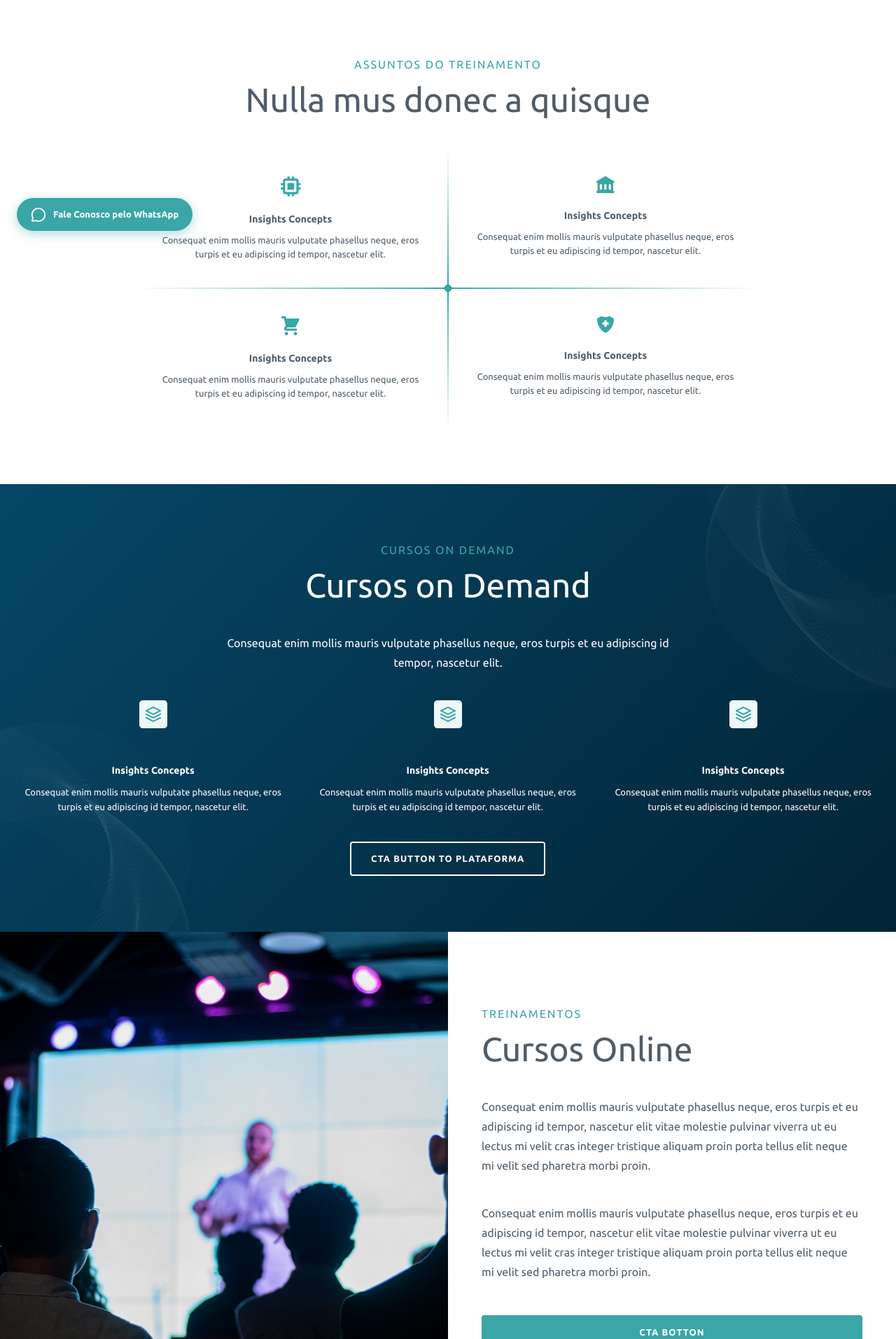
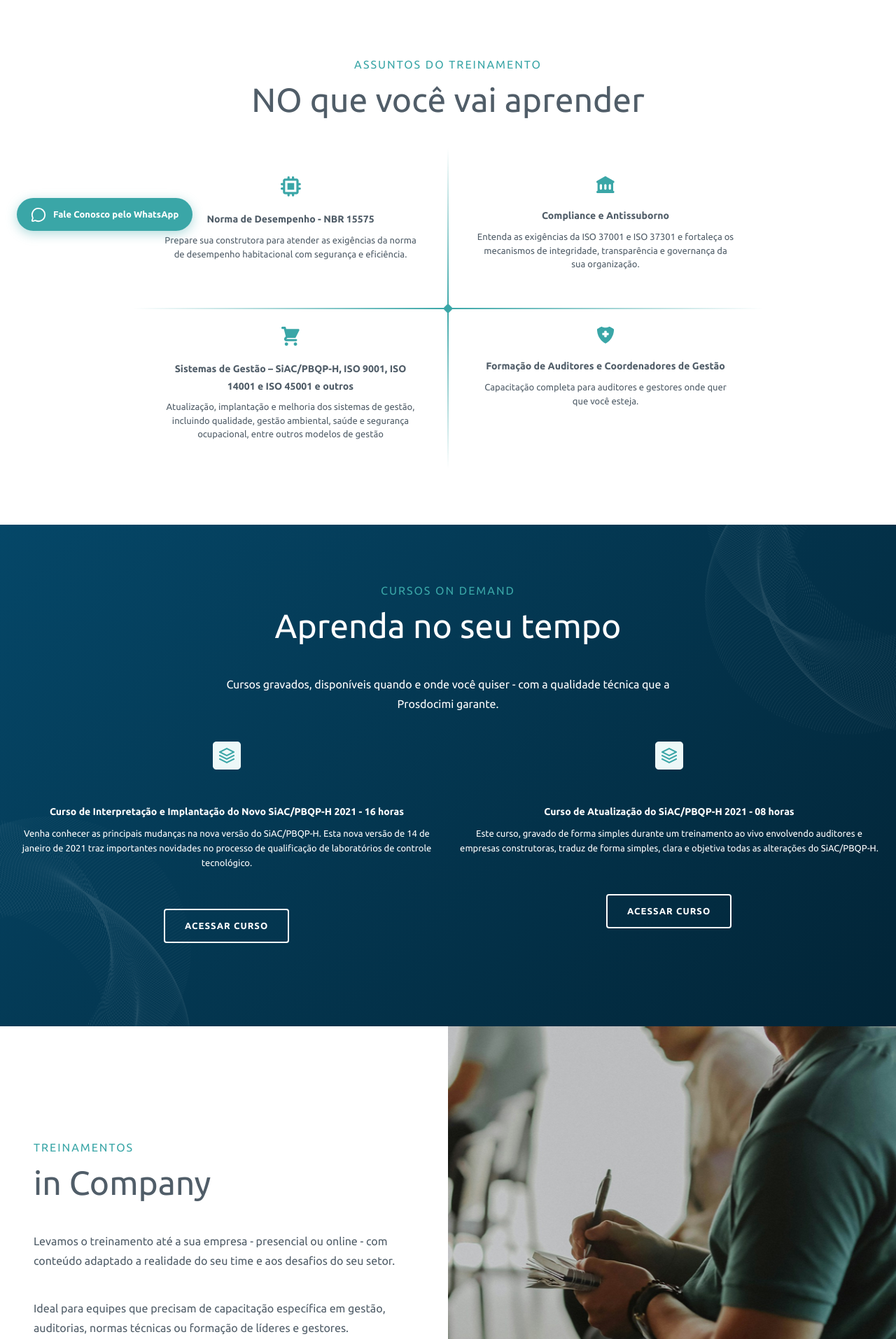
Before and after one commit to Ezhreal/prosdocimi-app, a React (Vite) app: page /treinamentos in a window 1280 px wide. Shown: the part 446-2360 px from the top of the page at 70% size. Built offline with nearby package versions, Linux system fonts and the light colour scheme.

Commit message:
Inclusão Conteúdos

```diff
--- a/src/components/CaseSection.css
+++ b/src/components/CaseSection.css
@@ -7,6 +7,10 @@
   grid-template-columns: 1fr 1.5fr;
   gap: 60px;
   align-items: start;
+}
+
+.case-grid.case-grid--reverse {
+  grid-template-columns: 1.5fr 1fr;
 }
 
 .case-content .section-label {
--- a/src/components/InstagramGrid.jsx
+++ b/src/components/InstagramGrid.jsx
@@ -16,7 +16,7 @@ export default function InstagramGrid() {
           {images.map((src, i) => (
             <a
               key={i}
-              href="https://instagram.com"
+              href="https://www.instagram.com/prosdocimiconsultoria"
               target="_blank"
               rel="noreferrer"
               className="instagram-item"
@@ -27,7 +27,7 @@ export default function InstagramGrid() {
           ))}
         </div>
         <div className="instagram-cta">
-          <a href="https://instagram.com" target="_blank" rel="noreferrer" className="btn-primary">
+          <a href="https://www.instagram.com/prosdocimiconsultoria" target="_blank" rel="noreferrer" className="btn-primary">
             Instagram
           </a>
         </div>
--- a/src/pages/Home.css
+++ b/src/pages/Home.css
@@ -192,6 +192,10 @@
   margin-bottom: 2.5rem;
 }
 
+.home-sobre-intro {
+  margin-bottom: 2rem;
+}
+
 .home-sobre-mvv p {
   margin-bottom: 2.5rem;
   font-size: 16px;
--- a/src/pages/Home.jsx
+++ b/src/pages/Home.jsx
@@ -26,12 +26,12 @@ export default function Home() {
         }}
       >
         <div className="container home-hero-inner">
-          <SectionLabel>Bem vindo a Prosdocimi</SectionLabel>
-          <h1>Nulla mus donec a quisque convallis integer</h1>
+          <SectionLabel>Bem-vindo à Prosdocimi</SectionLabel>
+          <h1>Gestão de verdade. Resultados que você vê.</h1>
 
           <div className="home-hero-btns">
-            <Link to="/consultoria" className="btn-outline">Descobrir nossos serviços</Link>
-            <Link to="/contato" className="btn-primary">Marque uma Consultoria</Link>
+            <Link to="/consultoria" className="btn-outline">Conheça nossos serviços</Link>
+            <Link to="/contato" className="btn-primary">Agende uma consultoria</Link>
           </div>
         </div>
       </section>
@@ -47,27 +47,27 @@ export default function Home() {
               <SectionLabel>O que fazemos</SectionLabel>
             </div>
             <div className="home-services-content">
-              <h2>Nulla mus donec a quisque convallis integer</h2>
+              <h2>Soluções de gestão focadas em alta performance e resultados reais. </h2>
               <p>
-                {TEXT_SHORT}
+              Da consultoria ao treinamento, apoiamos sua empresa em cada etapa da jornada para uma gestão mais eficiente, certificada e sustentável.
               </p>
               <div className="home-services-cards">
                 <div className="home-service-card">
                   <img src={iconConsulting} alt=""  />
                   <h3>Consultoria</h3>
-                  <p>{TEXT_SHORT}</p>
+                  <p>Gestão que transforma - Inteligência em consultoria para impulsionar resultados</p>
                   <Link to="/consultoria" className="btn-primary">Saber mais</Link>
                 </div>
                 <div className="home-service-card">
                   <img src={iconAudit} alt=""  />
                   <h3>Auditorias</h3>
-                  <p>{TEXT_SHORT}</p>
+                  <p>Avaliações imparciais. Resultados reais.</p>
                   <Link to="/auditoria" className="btn-primary">Saber mais</Link>
                 </div>
                 <div className="home-service-card">
                   <img src={iconTraining} alt=""  />
                   <h3>Treinamentos</h3>
-                  <p>{TEXT_SHORT}</p>
+                  <p>Capacitação estratégica para quem busca liderar o mercado.</p>
                   <Link to="/treinamentos" className="btn-primary">Saber mais</Link>
                 </div>
               </div>
@@ -87,11 +87,11 @@ export default function Home() {
               <SectionLabel>O Grupo Prosdocimi</SectionLabel>
             </div>
             <div className="home-grupo-content">
-              <h2>Nulla mus donec a quisque convallis integer</h2>
+              <h2>Mais de 20 anos construindo qualidade</h2>
               <p>
-                {TEXT_LONG}
+              A Prosdocimi atua como uma parceira estratégica para empresas que buscam aprimorar seus processos internos, garantir a conformidade e aumentar a eficiência operacional. Seu principal objetivo é envolvem fornecer inteligência em auditoria e consultoria para impulsionar resultados e capacitação individual ou para equipes focadas na excelência.
               </p>
-              <Link to="/sobre" className="btn-primary">Saiba Mais</Link>
+              <Link to="/sobre" className="btn-primary">Conheça nossa história</Link>
             </div>
           </div>
         </div>
@@ -103,15 +103,15 @@ export default function Home() {
           <div className="home-sobre-grid">
             <div className="home-sobre-content">
               <img src={lineBg} alt="" className="home-sobre-line" aria-hidden />
-              <h2>Nulla mus donec a quisque convallis integer</h2>
-              <p>
-                {TEXT_LONG}
+              <h2>Quem somos</h2>
+              <p className="home-sobre-intro">
+                A Prosdocimi atua em consultoria, auditoria e treinamentos em gestão, ajudando organizações a alcançar melhores resultados com agilidade e excelência.
               </p>
               <div className="home-sobre-mvv">
-                <p><strong>Missão.</strong> {TEXT_SHORT}</p>
-                <p><strong>Visão.</strong> {TEXT_SHORT}</p>
+                <p><strong>Missão.</strong><br />Incorporar, projetar, construir e propor soluções com o melhor custo-benefício - com agilidade, respeito e qualidade - em busca da satisfação de cada cliente.</p>
+                <p><strong>Visão.</strong><br />Ser reconhecida como referencia nacional em consultoria, auditoria e treinamentos em gestão, pela excelência técnica e pelo impacto real nos resultados dos nossos clientes.</p>
               </div>
-              <Link to="/sobre" className="btn-outline-white">Mais botton</Link>
+              <Link to="/sobre" className="btn-outline-white">Mais sobre nós</Link>
             </div>
             <div className="home-sobre-img">
               <img src={homeDetailAbout} alt="Sobre nós" />
@@ -124,9 +124,9 @@ export default function Home() {
       <section className="home-clientes">
         <div className="container">
           <SectionLabel>Nossos Clientes e Parceiros</SectionLabel>
-          <h2>Nulla mus donec a quisque convallis integer</h2>
+          <h2>Empresas que confiam na Prosdocimi</h2>
           <p className="home-clientes-desc">
-            {TEXT_SHORT}
+          Ao longo de mais de duas décadas, construímos parcerias sólidas com empresas dos mais diversos setores em todo o Brasil.
           </p>
           <div className="home-clientes-logos">
             <p className="home-clientes-placeholder">Logos de parceiros (carrossel)</p>
--- a/src/pages/ServicePage.jsx
+++ b/src/pages/ServicePage.jsx
@@ -10,7 +10,19 @@ import lineBg from '../assets/images/line-background-blue.png';
 import { TEXT_LONG, TEXT_SHORT } from '../constants/texts';
 import './ServicePage.css';
 
-export default function ServicePage({ heroTitle, sectionLabel = 'Serviços' }) {
+export default function ServicePage({ heroTitle, sectionLabel = 'Serviços', caseLayout }) {
+  let cases = caseLayout;
+
+  if (!cases) {
+    if (heroTitle === 'Consultorias') {
+      cases = [false, true, false];
+    } else if (heroTitle === 'Auditorias') {
+      cases = [false, true];
+    } else {
+      cases = [false];
+    }
+  }
+
   return (
     <>
       <HeroBanner
@@ -45,7 +57,9 @@ export default function ServicePage({ heroTitle, sectionLabel = 'Serviços' }) {
 
       <ComoFazemos />
 
-      <CaseSection />
+      {cases.map((reverse, index) => (
+        <CaseSection key={index} reverse={reverse} />
+      ))}
 
       <section className="service-testimonial">
         <TestimonialBlock />
--- a/src/pages/Sobre.jsx
+++ b/src/pages/Sobre.jsx
@@ -18,7 +18,7 @@ export default function Sobre() {
       <HeroBanner
         sectionLabel="Sobre"
         title="A Prosdocimi"
-        subtitle={TEXT_SHORT}
+        subtitle="Mais de 20 anos transformando gestão em resultados."
         showLine
         fullWidth
         className="header-about-line"
@@ -28,17 +28,16 @@ export default function Sobre() {
         <div className="container">
           <div className="sobre-apresentacao-grid">
             <div className="sobre-apresentacao-left">
-              <h2>Nulla mus donec a quisque convallis</h2>
+              <h2>Uma trajetória construída com propósito</h2>
             </div>
             <div className="sobre-apresentacao-right">
               <p>
-                {TEXT_LONG}
+              Fundada em 14 de outubro de 2002 em Belo Horizonte, a Prosdocimi Consultoria nasceu com um proposito claro: entregar qualidade de verdade. Ao longo de mais de duas décadas, crescemos atuando em construção civil, incorporação imobiliária, projetos de instalações complementares, incluindo infraestrutura e em consultoria, auditoria e treinamentos em sistemas de gestão.
               </p>
               <p>
-                {TEXT_LONG}
+              Nosso trabalho já impactou dezenas de empresas em todo o Brasil - em setores como construção civil, transportes, indústria, mineração e prestação de serviços. Somos comprometidos com a excelência técnica em tudo o que fazemos.
               </p>
 
-              <Link to="/contato" className="sobre-link">Vamos trabalhar juntos →</Link>
             </div>
           </div>
         </div>
@@ -50,17 +49,18 @@ export default function Sobre() {
             <div className="sobre-mvv-item">
               <img src={iconMission} alt=""  />
               <h3>Missão</h3>
-              <p>{TEXT_SHORT}</p>
+              <p>Proporcionar soluções inteligentes em consultoria, auditoria e treinamentos que garantam a maximização dos resultados e a alta performance dos nossos clientes.</p>
             </div>
             <div className="sobre-mvv-item">
               <img src={iconVision} alt=""  />
               <h3>Visão</h3>
-              <p>{TEXT_SHORT}</p>
+              <p>Ser reconhecida como referência nacional em consultoria, auditoria e treinamentos em gestão, pela excelência técnica e pelo impacto real nos resultados dos nossos clientes.</p>
             </div>
             <div className="sobre-mvv-item">
               <img src={iconValues} alt=""  />
               <h3>Valores</h3>
-              <p>{TEXT_SHORT}</p>
+              <p>Profissionalismo, dedicação e respeito<br></br>Transparência, honestidade e integridade<br></br>Comprometimento com os resultados e com as pessoas.
+</p>
             </div>
           </div>
         </div>
@@ -78,20 +78,20 @@ export default function Sobre() {
               <div className="sobre-cards">
                 <div className="sobre-card sobre-card-teal">
                   <h3>Consultoria estratégica</h3>
-                  <p>{TEXT_SHORT}</p>
+                  <p>Implantação e melhoria de sistemas de gestão, processos e projetos com foco em resultados reais.</p>
                 </div>
                 <div className="sobre-card sobre-card-white">
 
                   <h3>Auditoria responsável</h3>
-                  <p>{TEXT_SHORT}</p>
+                  <p>Avaliações imparciais que identificam desvios reais e geram planos de melhoria concretos.</p>
                 </div>
                 <div className="sobre-card sobre-card-teal">
 
                   <h3>Treinamento e Palestras</h3>
-                  <p>{TEXT_SHORT}</p>
+                  <p>Capacitando equipes em todo o Brasil, de forma presencial, online ou “in company”</p>
                 </div>
               </div>
-              <p className="sobre-cards-extra">{TEXT_LONG}</p>
+              <p className="sobre-cards-extra">A Prosdocimi atua para elevar o nível de controle e performance das empresas, conectando auditorias técnicas com treinamentos eficazes e consultoria estratégica.</p>
             </div>
           </div>
         </div>
@@ -101,7 +101,7 @@ export default function Sobre() {
         <div className="container">
           <span className="sobre-citacao-quote">"</span>
           <p className="sobre-citacao-p">
-            {TEXT_SHORT}
+          Acreditamos que, através da gestão comprometida, podemos alcançar resultados cada vez melhores, aumentar a produtividade e contribuir para a sustentabilidade dos nossos parceiros e clientes.
           </p>
         </div>
       </section>
@@ -113,12 +113,11 @@ export default function Sobre() {
               <img src={alexandre} alt="Alexandre Prosdocimi" className="sobre-alexandre-img" />
             </div>
             <div className="sobre-alexandre-content">
-              <SectionLabel className="sobre-alexandre-label">Alexandre Prosdocimi</SectionLabel>
-              <h2>Nulla mus donec a quisque convallis integer</h2>
+              <SectionLabel className="sobre-alexandre-label">FUNDADOR</SectionLabel>
+              <h2>Alexandre Prosdocimi</h2>
               <p>
-                {TEXT_LONG}
+              Engenheiro civil pela UFMG e fundador da Prosdocimi Consultoria e Prosdocimi Soluções.               Alexandre Prosdocimi atua há mais de 20 anos ajudando empresas de diferentes portes e segmentos a organizarem processos, fortalecerem a governança e alcançarem melhores resultados. Especialista em Gestão da Qualidade e em Inspeção de Projetos e Obras de Infraestrutura, já apoiou mais de 150 empresas em todo o Brasil com consultorias, auditorias e treinamentos voltados à prática, viabilidade e impacto real. Mineiro, pai de dois filhos, apaixonado por viagens, leitura, esportes e bons encontros em família, conecta sua experiência técnica a valores como transparência, respeito e compromisso genuíno com as pessoas.
               </p>
-              <Link to="/contato" className="btn-outline-white">Cta botton</Link>
             </div>
           </div>
         </div>
--- a/src/pages/Treinamentos.css
+++ b/src/pages/Treinamentos.css
@@ -169,7 +169,7 @@
 
 .treinamentos-demand-grid {
   display: grid;
-  grid-template-columns: repeat(3, 1fr);
+  grid-template-columns: repeat(auto-fit, minmax(220px, 1fr));
   gap: 32px;
   margin-bottom: 40px;
   text-align: center;
--- a/src/pages/Treinamentos.jsx
+++ b/src/pages/Treinamentos.jsx
@@ -21,16 +21,15 @@ import { TEXT_LONG, TEXT_SHORT } from '../constants/texts';
 import './Treinamentos.css';
 
 const courseTopics = [
-  { icon: icon01, title: 'Insights Concepts', text: TEXT_SHORT },
-  { icon: icon02, title: 'Insights Concepts', text: TEXT_SHORT },
-  { icon: icon03, title: 'Insights Concepts', text: TEXT_SHORT },
-  { icon: icon04, title: 'Insights Concepts', text: TEXT_SHORT },
+  { icon: icon01, title: 'Norma de Desempenho - NBR 15575', text: "Prepare sua construtora para atender as exigências da norma de desempenho habitacional com segurança e eficiência." },
+  { icon: icon02, title: 'Compliance e Antissuborno', text: "Entenda as exigências da ISO 37001 e ISO 37301 e fortaleça os mecanismos de integridade, transparência e governança da sua organização." },
+  { icon: icon03, title: 'Sistemas de Gestão – SiAC/PBQP-H, ISO 9001, ISO 14001 e ISO 45001 e outros', text: "Atualização, implantação e melhoria dos sistemas de gestão, incluindo qualidade, gestão ambiental, saúde e segurança ocupacional, entre outros modelos de gestão" },
+  { icon: icon04, title: 'Formação de Auditores e Coordenadores de Gestão', text: "Capacitação completa para auditores e gestores onde quer que você esteja." },
 ];
 
 const demandSteps = [
-  { title: 'Insights Concepts', text: TEXT_SHORT },
-  { title: 'Insights Concepts', text: TEXT_SHORT },
-  { title: 'Insights Concepts', text: TEXT_SHORT },
+  { title: 'Curso de Interpretação e Implantação do Novo SiAC/PBQP-H 2021 - 16 horas', text: "Venha conhecer as principais mudanças na nova versão do SiAC/PBQP-H. Esta nova versão de 14 de janeiro de 2021 traz importantes novidades no processo de qualificação de laboratórios de controle tecnológico.",button: "Acessar curso", link: "/"},
+  { title: 'Curso de Atualização do SiAC/PBQP-H 2021 - 08 horas', text: "Este curso, gravado de forma simples durante um treinamento ao vivo envolvendo auditores e empresas construtoras, traduz de forma simples, clara e objetiva todas as alterações do SiAC/PBQP-H." , button: "Acessar curso", link: "/"}, ,
 ];
 
 const workshops = [workshop01, workshop02, workshop03, workshop04, workshop05, workshop06, workshop07, workshop08];
@@ -41,7 +40,7 @@ export default function Treinamentos() {
       <HeroBanner
         sectionLabel="Serviços"
         title="Treinamentos"
-        subtitle={TEXT_SHORT}
+        subtitle="Capacitação para resultados excepcionais"
         image={headerTraining}
         fullWidth
       />
@@ -49,7 +48,7 @@ export default function Treinamentos() {
       <section className="treinamentos-assuntos">
         <div className="container">
           <SectionLabel>Assuntos do Treinamento</SectionLabel>
-          <h2>Nulla mus donec a quisque </h2>
+          <h2>NO que você vai aprender</h2>
           <div className="treinamentos-grid-wrapper">
             <div className="treinamentos-grid-cross" />
             <div className="treinamentos-grid">
@@ -68,23 +67,24 @@ export default function Treinamentos() {
       <section className="treinamentos-demand">
         <div className="container">
           <SectionLabel className="treinamentos-demand-label">Cursos on Demand</SectionLabel>
-          <h2>Cursos on Demand</h2>
-          <p className="treinamentos-demand-sub">{TEXT_SHORT}</p>
+          <h2>Aprenda no seu tempo</h2>
+          <p className="treinamentos-demand-sub">Cursos gravados, disponíveis quando e onde você quiser - com a qualidade técnica que a Prosdocimi garante.</p>
           <div className="treinamentos-demand-grid">
             {demandSteps.map((step, i) => (
               <div key={i} className="treinamentos-demand-item">
                 <img src={iconHow} alt=""  />
                 <h3>{step.title}</h3>
                 <p>{step.text}</p>
+                <br /><br />
+                <a href={step.link} className="btn-outline-white">{step.button}</a>
               </div>
             ))}
           </div>
-          <div className="treinamentos-demand-cta">
-            <a href="/contato" className="btn-outline-white">CTA Button to Plataforma</a>
-          </div>
+
         </div>
       </section>
 
+    {/*
 <section className="treinamentos-online">
   <div className="treinamentos-split">
     <div className="treinamentos-split-img">
@@ -93,16 +93,13 @@ export default function Treinamentos() {
     <div className="treinamentos-split-content">
       <SectionLabel>Treinamentos</SectionLabel>
       <h2>Cursos Online</h2>
-            <p>
-              {TEXT_LONG}
-            </p>
-            <p>
-              {TEXT_LONG}
-            </p>
+      <p>{TEXT_LONG}</p>
+      <p>{TEXT_LONG}</p>
       <Link to="/contato" className="btn-primary">Cta Botton</Link>
     </div>
   </div>
 </section>
+*/}
 
       <section className="treinamentos-company">
         <div className="treinamentos-split treinamentos-split-reverse">
@@ -110,12 +107,12 @@ export default function Treinamentos() {
             <SectionLabel>Treinamentos</SectionLabel>
             <h2>in Company</h2>
             <p>
-              {TEXT_LONG}
+            Levamos o treinamento até a sua empresa - presencial ou online - com conteúdo adaptado a realidade do seu time e aos desafios do seu setor.
             </p>
             <p>
-              {TEXT_LONG}
+            Ideal para equipes que precisam de capacitação específica em gestão, auditorias, normas técnicas ou formação de líderes e gestores.
             </p>
-            <Link to="/contato" className="btn-primary">Cta Botton</Link>
+            <Link to="/contato" className="btn-primary">Solicitar proposta</Link>
           </div>
           <div className="treinamentos-split-img">
             <img src={imgCourse02} alt="in Company" />
```
Also changed, not shown: src/components/CaseSection.jsx (+22 -6 lines). Lines whose indentation alone changed are shown as unchanged.
